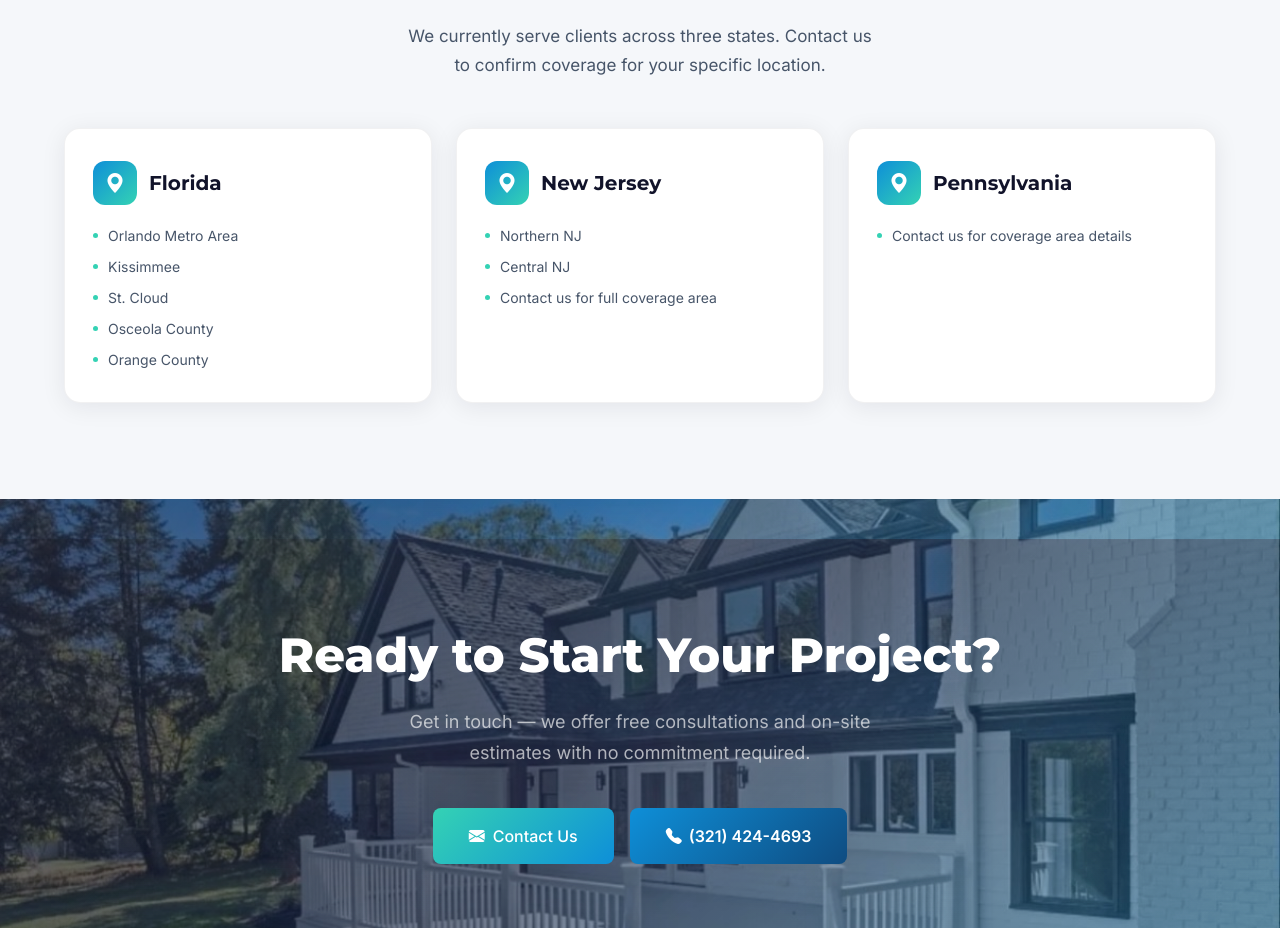
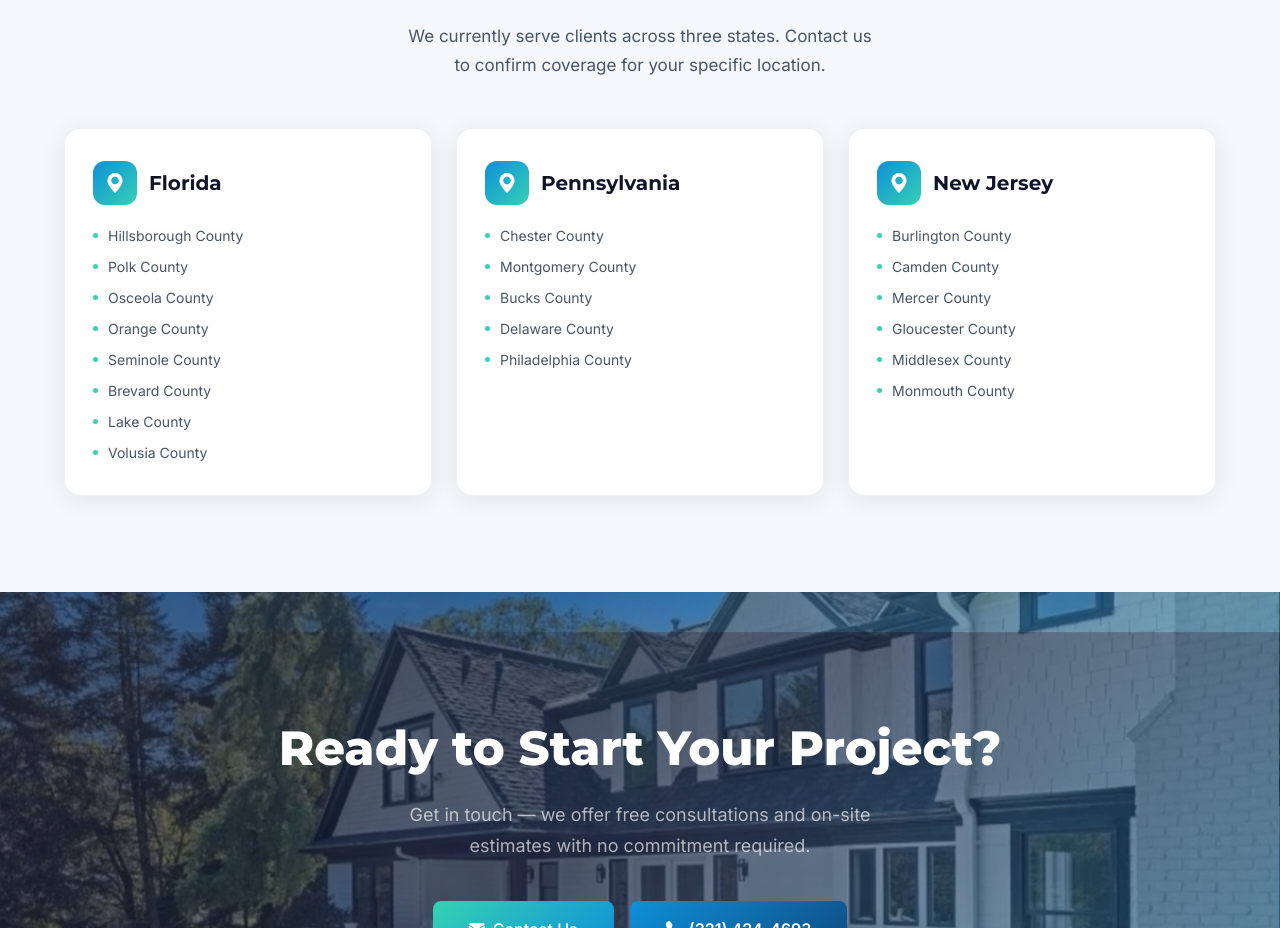
Before and after one commit to joabedev123-alt/igi-home-renovations, a React (Vite) app: page /about in a window 1280 px wide. Shown: the part 2160-3088 px from the top of the page. Built offline with nearby package versions, Linux system fonts and the light colour scheme.

Commit message:
feat: update service areas and card info

```diff
--- a/src/pages/About.tsx
+++ b/src/pages/About.tsx
@@ -19,9 +19,18 @@ const values = [
 ];
 
 const areas = [
-  { state: 'Florida', cities: ['Orlando Metro Area', 'Kissimmee', 'St. Cloud', 'Osceola County', 'Orange County'] },
-  { state: 'New Jersey', cities: ['Northern NJ', 'Central NJ', 'Contact us for full coverage area'] },
-  { state: 'Pennsylvania', cities: ['Contact us for coverage area details'] },
+  {
+    state: 'Florida',
+    cities: ['Hillsborough County', 'Polk County', 'Osceola County', 'Orange County', 'Seminole County', 'Brevard County', 'Lake County', 'Volusia County']
+  },
+  {
+    state: 'Pennsylvania',
+    cities: ['Chester County', 'Montgomery County', 'Bucks County', 'Delaware County', 'Philadelphia County']
+  },
+  {
+    state: 'New Jersey',
+    cities: ['Burlington County', 'Camden County', 'Mercer County', 'Gloucester County', 'Middlesex County', 'Monmouth County']
+  }
 ];
 
 const About: React.FC = () => {
--- a/src/pages/Home.tsx
+++ b/src/pages/Home.tsx
@@ -290,7 +290,7 @@ const Home: React.FC = () => {
                 {[
                   { icon: 'bi-house-check', label: 'Residential', sub: 'Homeowners' },
                   { icon: 'bi-building', label: 'Investment', sub: 'Fix & Flip' },
-                  { icon: 'bi-people-fill', label: 'Property Mgmt', sub: 'Investors' },
+                  { icon: 'bi-people-fill', label: 'Project Management', sub: '' },
                   { icon: 'bi-palette', label: 'IGI Pro', sub: 'Painting Division' },
                 ].map(item => (
                   <div key={item.label} className="card-dark" style={{ padding: '28px 24px', textAlign: 'center' }}>
```
